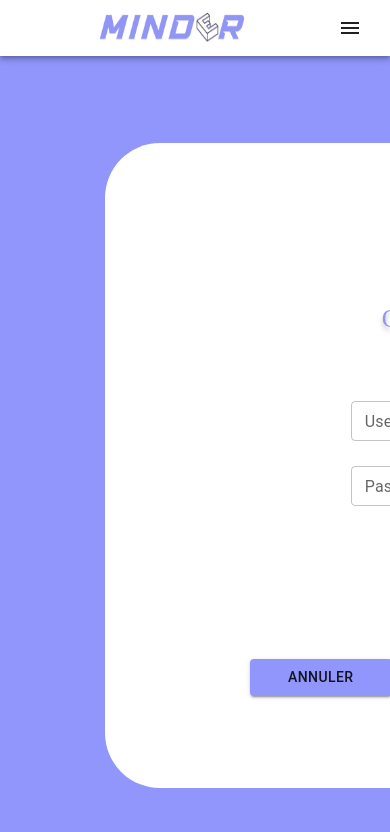
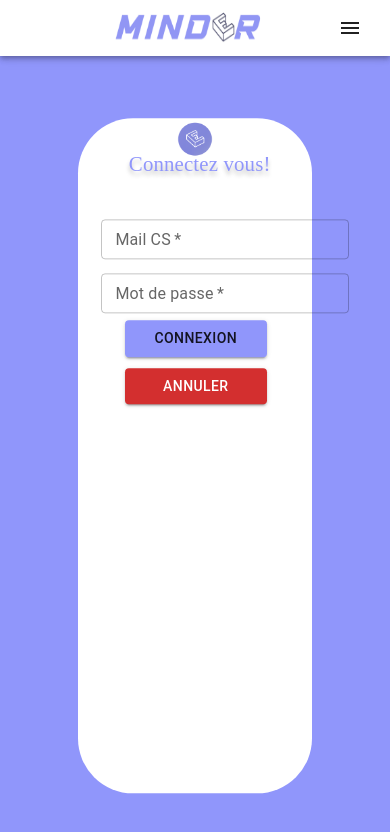
Before and after one commit to Zakichanu/Minder, a React (Create React App) app in the folder minder/: page /LoginSC in a window 390 px wide. Shown: the top 832 px of the page. Built offline with nearby package versions, Linux system fonts and the light colour scheme; a web font is replaced by a local one.

Commit message:
Ajustement de la navbar et responsive de l'écran de connexion

```diff
--- a/minder/src/components/NavBar.tsx
+++ b/minder/src/components/NavBar.tsx
@@ -25,19 +25,19 @@ export default function ButtonAppBar() {
 
 
   return (
-    <Box sx={{ flexGrow: 1 }}>
+    <Box>
       <AppBar position="static">
         <Toolbar>
           <Grid container justify="center">
             <Box
-              display="absolute"
+              display="flex"
               alignItems="center"
-              left="50%"
               component="img"
               sx={{
+                justifyContent: 'center',
                 height: 50,
                 width: 150,
-
+                marginLeft: "10%"
               }}
               alt="Minder"
               src="../logo-complete@2x.png"
@@ -45,11 +45,11 @@ export default function ButtonAppBar() {
             />
           </Grid>
 
-          <Box sx={{ flexGrow: 1, display: { xs: 'none', md: 'flex' } }}>
+          <Box sx={{justifyContent: 'space-between', display: { xs: 'none', md: 'flex' } }}>
             <Button color="inherit" onClick={() => window.location.href = "/SignupSC"}>Partenaires</Button>
           </Box>
 
-          <Box sx={{ flexGrow: 1, display: { xs: 'flex', md: 'none' } }}>
+          <Box sx={{display: { xs: 'flex', md: 'none' } }}>
             <IconButton
               size="large"
               aria-label="account of current user"
--- a/minder/src/pages/LoginSC.module.css
+++ b/minder/src/pages/LoginSC.module.css
@@ -3,107 +3,67 @@
     transform: translateY(-200px);
     opacity: 0;
   }
+
   to {
     transform: translateY(0);
     opacity: 1;
   }
 }
-  .logoComplet1 {
+
+.rectangleDiv {
   position: absolute;
-    top: 0;
-    left: 0;
-    width: 1512px;
-    height: 88px;
+  top: 50%;
+  left: 50%;
+  transform: translate(-50%, -50%);
+  border-radius: 55px;
+  background-color: var(--color-white);
+  width: 50vw;
+  height: 70vh;
 }
-  .logoComplet1 {
-    top: 16px;
-    width: 222px;
-    height: 55px;
+
+.inscrivezVotreCentreSportif {
+  position: flex;
+  justify-content: center;
+  width: 100%;
+  height: auto;
+  text-shadow: 0 4px 4px rgba(0, 0, 0, 0.25);
+}
+
+.logoPetit1Icon {
+  position: flex;
+  justify-content: center;
+  width: 15%;
+  height: auto;
   object-fit: cover;
 }
-  .rectangleDiv {
-    position: fixed;
-    top: 17%;
-    left: 27%;
-    border-radius: 55px;
-    background-color: var(--color-white);
-    width: 722px;
-    height: 645px;
-  }
-  .logoPetit1Icon {
-    position: absolute;
-    left: 42%;
-    width: 15%;
-    height: 18%;
-    object-fit: cover;
-  }
-  .inscrivezVotreCentreSportif {
-    position: absolute;
-    top: 25%;
-    left: 24%;
-    display: inline-block;
-    width: 376px;
-    height: 53px;
-    text-shadow: 0 4px 4px rgba(0, 0, 0, 0.25);
-  }
-  .nameRepresentSCInput {
+
+.mailSCInput {
   border: 0;
   background-color: transparent;
   position: absolute;
-    top: 40%;
-    left: 34%;
+  top: 45%;
+  left: 10%;
 }
-  .citySCInput{
+
+.passwordSCInput {
   border: 0;
   background-color: transparent;
   position: absolute;
-    top: 50%;
-    left: 34%;
+  top: 55%;
+  left: 10%;
 }
-  .signupButton {
-    top: 80%;
+.signupButtonCancel {
+  position : absolute;
+  top: 70%;
   right: 30%;
 }
+
 .signupButtonConnexion {
-    top: 80%;
+  position: absolute;
+  top: 70%;
   left: 30%;
 }
 
-
-  .mailSCInput,
-  .postalCodeSCInput {
-    border: 0;
-    background-color: transparent;
-    position: absolute;
-    top: 564px;
-    left: 466px;
-  }
-  .mailSCInput,
-  .postalCodeSCInput {
-    top: 637px;
-  }
-  .postalCodeSCInput {
-    top: 568px;
-    left: 825px;
-  }
-  .telSCInput,
-  .addSCInput,
-  .fnameRepresentSCInput {
-    border: 0;
-    background-color: transparent;
-    position: absolute;
-    top: 637px;
-    left: 825px;
-  }
-  .addSCInput,
-  .fnameRepresentSCInput {
-    top: 478px;
-    left: 466px;
-  }
-  .fnameRepresentSCInput {
-    top: 388px;
-    left: 825px;
-  }
 .signupSCDiv {
   position: relative;
   background-color: var(--color-violet);
@@ -116,6 +76,60 @@
   color: var(--color-violet);
   font-family: var(--font-solway);
 }
+
 .signupSCDiv.animate {
   animation: 0.25s ease 0s 1 normal forwards slide-in-top;
 }
+
+/* Mobile version*/
+@media only screen and (max-width:700px) {
+  .rectangleDiv {
+    position: absolute;
+    top: 70%;
+    left: 50%;
+    transform: translate(-50%, -70%);
+    border-radius: 55px;
+    background-color: var(--color-white);
+    width: 60vw;
+    height: 80vh;
+  }
+  .inscrivezVotreCentreSportif {
+    position: absolute;
+    top: 5%;
+    left: 2%;
+    width: 100%;
+    font-size: smaller;
+    height: auto;
+    text-shadow: 0 4px 4px rgb(0 0 0 / 25%);
+  }
+  .mailSCInput {
+    border: 0;
+    background-color: transparent;
+    position: absolute;
+    top: 15%;
+    left: 10%;
+  }
+  .passwordSCInput {
+    border: 0;
+    background-color: transparent;
+    position: absolute;
+    top: 23%;
+    left: 10%;
+  }
+  .signupButtonConnexion {
+    border: 0;
+    position: absolute;
+    top: 30%;
+    left: 20%;
+  }
+  .signupButtonCancel {
+    border: 0;
+    position: absolute;
+    left: 20%;
+    top: 37%;
+  }
+
+  .SCInputMobile{
+    position: absolute;
+  }
+}
--- a/minder/src/pages/LoginSC.tsx
+++ b/minder/src/pages/LoginSC.tsx
@@ -52,25 +52,33 @@ const LoginSC: FunctionComponent = () => {
         </div>
 
         <TextField
-        className={styles.nameRepresentSCInput}
+          className={styles.mailSCInput}
+          sx={{ width: 600 }}
           color="secondary"
           variant="outlined"
-        type="text"
-        label="Username"
-        placeholder="Username"
+          type="email"
+          label="Mail CS"
+          placeholder="Mail du Centre Sportif"
           size="small"
           margin="none"
+          InputProps={{
+            className: styles.SCInputMobile,
+          }}
           required
         />
         <TextField
-        className={styles.citySCInput}
+          className={styles.passwordSCInput}
           color="secondary"
+          sx={{ width: 600 }}
           variant="outlined"
           type="password"
-        label="Password"
-        placeholder="Password"
+          label="Mot de passe"
+          placeholder="Mot de passe"
           size="small"
           margin="none"
+          InputProps={{
+            className: styles.SCInputMobile,
+          }}
           required
         />
 
@@ -85,10 +93,11 @@ const LoginSC: FunctionComponent = () => {
         </Button>
 
         <Button
-        className={styles.signupButton}
+          className={styles.signupButtonCancel}
           sx={{ width: 142 }}
           variant="contained"
-        color="secondary"
+          color="error"
+          onClick={() => window.location.href = "/SignupSC"}
         >
           Annuler
         </Button>
--- a/minder/src/pages/SignupSC.module.css
+++ b/minder/src/pages/SignupSC.module.css
@@ -17,15 +17,13 @@
   transform: translate(-50%, -50%);
   border-radius: 55px;
   background-color: var(--color-white);
-  width: 722px;
-  height: 600px;
+  width: 50vw;
+  height: 70vh;
 }
 
 .inscrivezVotreCentreSportif {
-  position: absolute;
-  top: 20%;
-  left: 27%;
-  display: flex;
+  position: flex;
+  justify-content: center;
   width: 100%;
   height: auto;
   text-shadow: 0 4px 4px rgba(0, 0, 0, 0.25);
```
Lines whose indentation alone changed are shown as unchanged.
